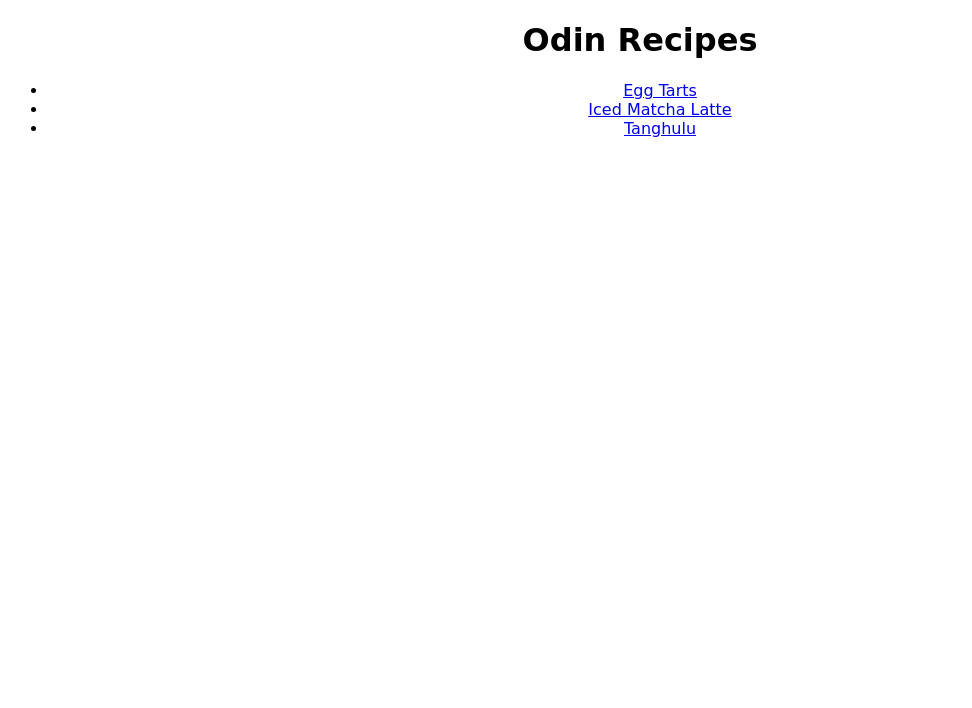
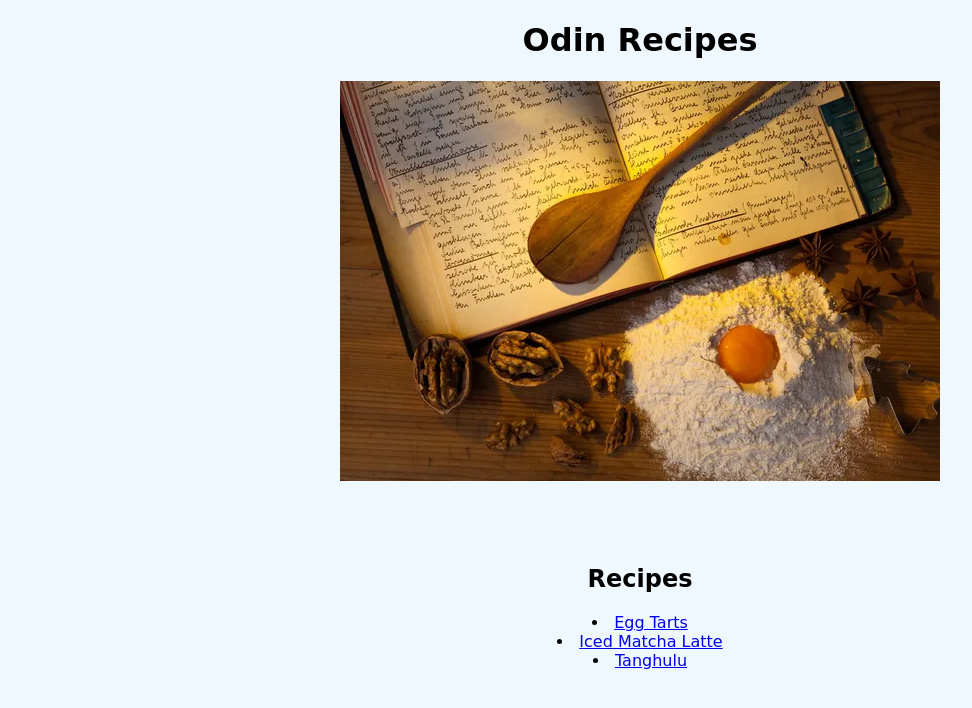
Before and after one commit to starlite19/odin-recipes, a plain HTML site: page index.html in a window 1280 px wide. Shown: the whole page, without its empty margins (0-972 px from the left). Drawn offline with Linux system fonts and the light colour scheme.

Commit message:
add padding and margins to index.html

```diff
--- a/css/index.css
+++ b/css/index.css
@@ -1,4 +1,18 @@
 body {
     font-family: 'Brush Script MT', cursive;
+    background-color: aliceblue;
+}
+
+.title {
+    text-align: center;
+    margin-bottom: 80px;
+}
+
+.content {
     text-align: center;
 }
+
+ul {
+    list-style-position: inside;
+    padding-inline-start: 0px;
+}
--- a/index.html
+++ b/index.html
@@ -6,13 +6,19 @@
     <link rel="stylesheet" href="./css/index.css">
 </head>
 <body>
-    <h1>Odin Recipes</h1>
-    <ul>
-        <li><a href="./recipes/egg-tart.html">Egg Tarts</a></li>
-        <li><a href="./recipes/matcha-latte.html">Iced Matcha Latte</a></li>
-        <li><a href="./recipes/tanghulu.html">Tanghulu</a></li>
-    </ul>
+    <div class="title">
+        <h1>Odin Recipes</h1>
+        <div><img src="./img/cookbook.jpg" alt="Cookbook"></div>
+    </div>
 
+    <div class="content">
+        <h2>Recipes</h2>
+        <ul>
+            <li><a href="./recipes/egg-tart.html">Egg Tarts</a></li>
+            <li><a href="./recipes/matcha-latte.html">Iced Matcha Latte</a></li>
+            <li><a href="./recipes/tanghulu.html">Tanghulu</a></li>
+        </ul>
+    </div>
 
 </body>
 </html>
```
Also changed, not shown: img/cookbook.jpg (added).
